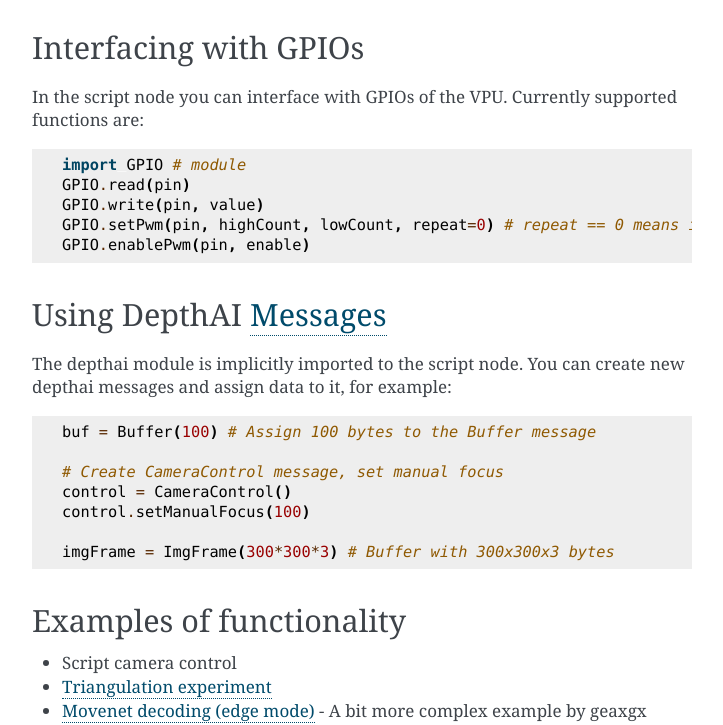
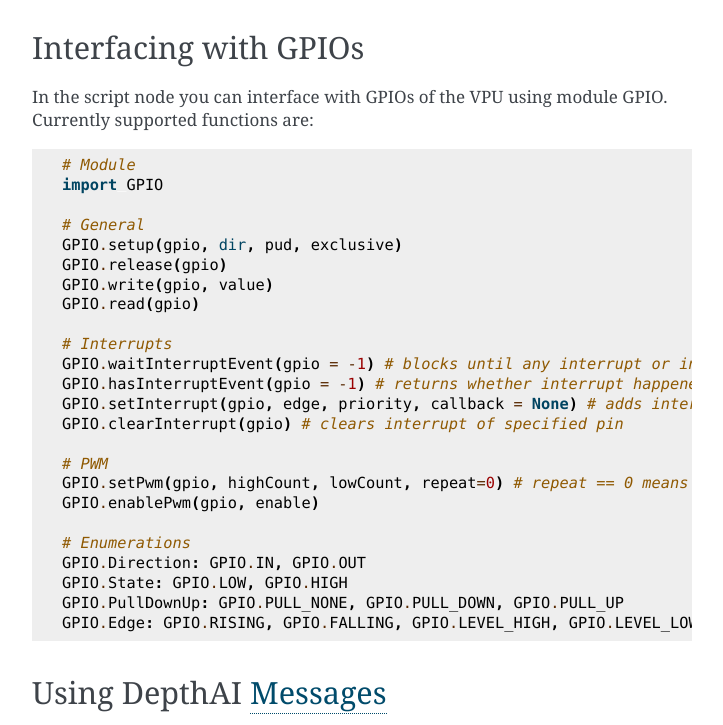
Before and after one commit to luxonis/depthai-python, a Sphinx documentation site: the page built from docs/source/components/nodes/script.rst, in a window 1280 px wide and 900 px high, scrolled down 746 px, cut to the strip 175-900 px from the top of the window. Shown: the whole strip, without its empty margins (388-1111 px from the left). Built offline with Sphinx 7.4.7, drawn with Linux system fonts in a browser that asks for light colours; pages that are not in the unit, such as notebooks, are missing from menus; the version number could not be read and is left out.

Commit message:
Added documentation of new Script GPIO API

```diff
--- a/docs/source/components/nodes/script.rst
+++ b/docs/source/components/nodes/script.rst
@@ -91,15 +91,34 @@
 Interfacing with GPIOs
 ######################
 
-In the script node you can interface with GPIOs of the VPU. Currently supported functions are:
+In the script node you can interface with GPIOs of the VPU using module GPIO. Currently supported functions are:
 
 .. code-block:: python
 
-  import GPIO # module
-  GPIO.read(pin)
-  GPIO.write(pin, value)
-  GPIO.setPwm(pin, highCount, lowCount, repeat=0) # repeat == 0 means indefinite
-  GPIO.enablePwm(pin, enable)
+  # Module
+  import GPIO
+
+  # General
+  GPIO.setup(gpio, dir, pud, exclusive)
+  GPIO.release(gpio)
+  GPIO.write(gpio, value)
+  GPIO.read(gpio)
+
+  # Interrupts
+  GPIO.waitInterruptEvent(gpio = -1) # blocks until any interrupt or interrupt by specified gpio is fired. Interrupts with callbacks are ignored here
+  GPIO.hasInterruptEvent(gpio = -1) # returns whether interrupt happened on any or specfied gpio. Interrupts with callbacks are ignored here
+  GPIO.setInterrupt(gpio, edge, priority, callback = None) # adds interrupt to specified pin
+  GPIO.clearInterrupt(gpio) # clears interrupt of specified pin
+
+  # PWM
+  GPIO.setPwm(gpio, highCount, lowCount, repeat=0) # repeat == 0 means indefinite
+  GPIO.enablePwm(gpio, enable)
+
+  # Enumerations
+  GPIO.Direction: GPIO.IN, GPIO.OUT
+  GPIO.State: GPIO.LOW, GPIO.HIGH
+  GPIO.PullDownUp: GPIO.PULL_NONE, GPIO.PULL_DOWN, GPIO.PULL_UP
+  GPIO.Edge: GPIO.RISING, GPIO.FALLING, GPIO.LEVEL_HIGH, GPIO.LEVEL_LOW
 
 Using DepthAI :ref:`Messages <components_messages>`
 ###################################################
```
